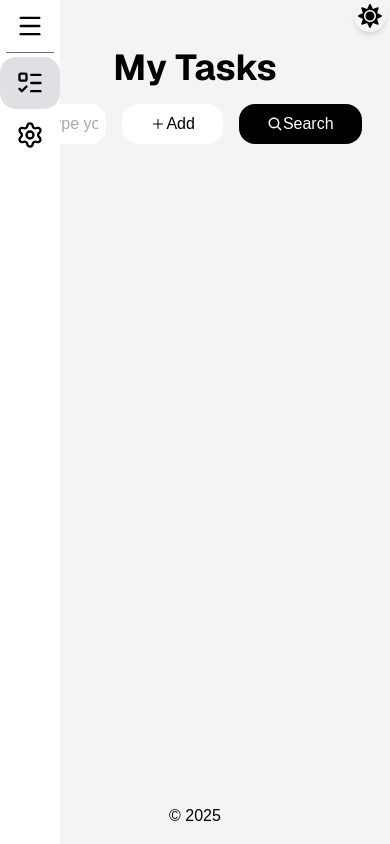
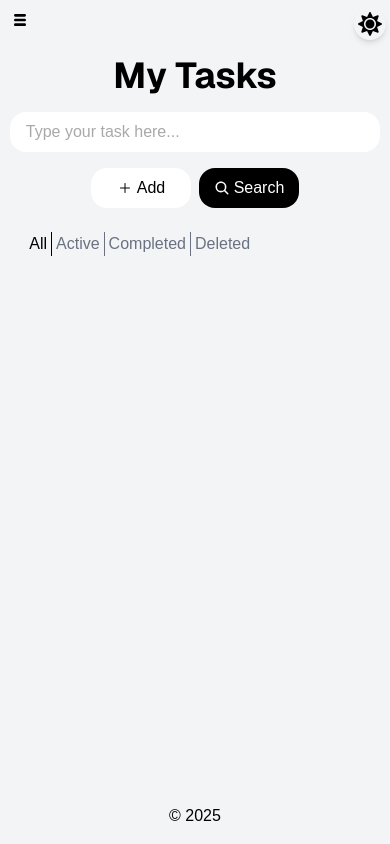
Before and after one commit to hamzafarooq6236/todo-app, a Next.js app: page / in a window 390 px wide. Both pictures are taken after typing "Sample" into the empty fields and a click on the button "Search". Built offline with nearby package versions, Linux system fonts and the light colour scheme.

Commit message:
make website responsive

```diff
--- a/app/components/sidebar.tsx
+++ b/app/components/sidebar.tsx
@@ -2,39 +2,24 @@
 import { usePathname } from "next/navigation";
 import Link from "next/link";
 import { useState } from "react";
+import { IoClose } from "react-icons/io5";
 
-export default function Sidebar() {
+interface SidebarProps {
+  isSidebarOpen: boolean;
+  toggleSideBar: () => void;
+}
+
+export default function Sidebar({ isSidebarOpen, toggleSideBar }: SidebarProps) {
 
   const pathName = usePathname();
   console.log(pathName);
 
-  const [isSidebarOpen, setIsSidebarOpen] = useState(false);
-  function toggleSideBar() {
-    setIsSidebarOpen((prevState) => !prevState);
-  }
+
   return (
-    <aside
-      className={`
-          bg-white dark:bg-[#1E2939]
-          h-screen
-          fixed z-50
-          flex flex-col
-          transition-all duration-300
-          overflow-hidden
-          ${isSidebarOpen ? "w-60" : "w-15"}
-        `}
-    >
+    <aside className={` bg-white dark:bg-[#1E2939] h-screen fixed z-50 flex flex-col transition-all overflow-hidden ${isSidebarOpen ? "w-[60vw] md:w-[15vw]" : " w-0 md:w-15"} `} >
       {/* Menu */}
-      <img
-        src="/menu.svg"
-        alt="Menu"
-        onClick={toggleSideBar}
-        className={`
-            menu
-            dark:invert
-            ${isSidebarOpen ? "pl-4 pt-3 w-13" : "px-4 py-3 w-13 min-w-15"}
-          `}
-      />
+      <img src="/menu.svg" alt="Menu" onClick={toggleSideBar} className={` menu dark:invert ${isSidebarOpen ? "hidden pl-4 pt-3 w-13" : "px-4 py-3 w-13 min-w-15"} `} />
+      <IoClose className={`text-black ${isSidebarOpen?"ml-2 h-8":"hidden"}`} onClick={toggleSideBar}/>
 
       {/* User Profile */}
       {isSidebarOpen && (
@@ -47,15 +32,7 @@ export default function Sidebar() {
         </div>
       )}
 
-      <hr
-        className={`
-            w-[80%]
-            border-t
-            border-gray-500
-            dark:border-gray-600
-            ${isSidebarOpen ? "self-center" : "self-center"}
-          `}
-      />
+      <hr className={` w-[80%] border-t border-gray-500 dark:border-gray-600 ${isSidebarOpen ? "self-center" : "self-center"} `} />
 
       {/* My Tasks */}
       <Link href="/">
--- a/app/page.tsx
+++ b/app/page.tsx
@@ -7,7 +7,8 @@ import Sidebar from "./components/sidebar";
 import Tasks from "./components/task"
 import { IoSearch } from "react-icons/io5";
 import { IoAdd } from "react-icons/io5";
-import Task from "./components/task";
+// import Task from "./components/task";
+import { TiThMenu } from "react-icons/ti";
 
 interface TaskItem {
   id: number,
@@ -20,6 +21,10 @@ interface TaskItem {
 
 export default function Home() {
   const { resolvedTheme, setTheme } = useTheme();
+  const [isSidebarOpen, setIsSidebarOpen] = useState(false);
+  function toggleSideBar() {
+    setIsSidebarOpen((prevState) => !prevState);
+  }
 
   const [tasks, setTasks] = useState<TaskItem[]>([]);
   const [taskInput, setTaskInput] = useState<string>("");
@@ -27,7 +32,7 @@ export default function Home() {
   const [activeFilter, setActiveFilter] = useState("All");
   const filters = ["All", "Active", "Completed", "Deleted"];
   const [searchInput, setSearchInput] = useState("");
-  const searchedTasks = tasks.filter((item) => item.deletedAt === null && item.task.toLowerCase().includes(searchInput.toLowerCase()) );
+  const searchedTasks = tasks.filter((item) => item.deletedAt === null && item.task.toLowerCase().includes(searchInput.toLowerCase()));
 
   function toggleTheme() {
     setTheme(resolvedTheme === "dark" ? "light" : "dark");
@@ -82,22 +87,35 @@ export default function Home() {
 
   function filter(fl: string) {
     let finalTasks = [];
+    let temp=[];
+    isSearch? temp=searchedTasks:temp=tasks;
     if (fl === "Deleted") {
-      finalTasks = tasks.filter((item) => item.deletedAt !== null);
+      finalTasks = temp.filter((item) => item.deletedAt !== null);
 
     } else if (fl === "Completed") {
-      const sorted = tasks.toSorted((a, b) => a.updatedAt - b.updatedAt);
+      const sorted = temp.toSorted((a, b) => a.updatedAt - b.updatedAt);
       finalTasks = sorted.filter(item => item.isChecked === true && item.deletedAt === null);
 
     }
     else if (fl === "Active") {
-      finalTasks = tasks.filter((item) => item.isChecked === false && item.deletedAt === null)
+      finalTasks = temp.filter((item) => item.isChecked === false && item.deletedAt === null)
 
     } else {
-      finalTasks = tasks.filter((item) => item.deletedAt === null);
+      finalTasks = temp.filter((item) => item.deletedAt === null);
     }
 
-    return (finalTasks.map((t) => (
+    return (!isSearch? finalTasks.map((t) => (
+      <Tasks
+        key={t.id}
+        id={t.id}
+        content={t.task}
+        isChecked={t.isChecked}
+        editTask={editTask}
+        handleChecked={handleChecked}
+        deleteTask={deleteTask}
+        restoreTask={restoreTask}
+      />
+    )):finalTasks.map((t) => (
                     <Tasks
                       key={t.id}
                       id={t.id}
@@ -113,11 +131,13 @@ export default function Home() {
 
   return (
     <div className="min-h-screen flex bg-[#F3F4F6] dark:bg-[#101828]">
-      <Sidebar />
+
+      <Sidebar isSidebarOpen={isSidebarOpen} toggleSideBar={toggleSideBar} />
 
       {/* Main */}
       <main className="w-full min-h-screen flex flex-col gap-4">
-
+        <div className="flex justify-between">
+          <button className="text-black p-3" onClick={() => setIsSidebarOpen(true)}><TiThMenu className="" /></button>
           {/* Theme Toggle */}
           <button
             onClick={toggleTheme}
@@ -144,15 +164,15 @@ export default function Home() {
             "
             />
           </button>
-
+        </div>
         {/* Heading */}
         <strong className="self-center text-4xl font-sans text-black dark:text-white">
           My Tasks
         </strong>
 
-        <div>
+        <div className="flex flex-col justify-center">
           {/* Task Input */}
-          <form onSubmit={handleAddSearch} className="flex gap-4 justify-center">
+          <form onSubmit={handleAddSearch} className="flex flex-col md:flex-row gap-4 items-center justify-center">
             <input
               type="text"
               autoFocus
@@ -163,7 +183,8 @@ export default function Home() {
               text-black dark:text-white
               placeholder-[#A9A9A9]
               rounded-2xl
-              w-[20%]
+              w-[95vw]
+              md:w-[20%]
               pl-4 pr-2 py-2
               outline-none
             `}
@@ -181,7 +202,8 @@ export default function Home() {
               text-black dark:text-white
               placeholder-[#A9A9A9]
               rounded-2xl
-              w-[20%]
+              w-[95vw]
+              md:w-[20%]
               pl-4 pr-2 py-2
               outline-none
             `}
@@ -189,43 +211,28 @@ export default function Home() {
                 setSearchInput(e.target.value);
               }}
             />
-            <button type="submit" onClick={() => setIsSearch(false)} className={`flex items-center transition-all ${isSearch ? "text-black bg-white" : "text-white bg-black"} dark:bg-[#4A5565] dark:text-white rounded-2xl px-7 py-2 cursor-pointer `}>
+            <div className="flex gap-2">
+              <button type="submit" onClick={() => setIsSearch(false)} className={`flex gap-1 w-25 md:w-25 items-center justify-center transition-all ${isSearch ? "bg-white text-black dark:bg-[#374151] dark:text-gray-300" : "bg-black text-white dark:bg-blue-600 dark:text-white"} rounded-2xl py-2 cursor-pointer `}>
                 <IoAdd />
                 Add
               </button>
-            <button type="button" onClick={() => setIsSearch(true)} className={`flex items-center transition-all ${isSearch ? "text-white bg-black" : "text-black bg-white"} dark:bg-[#4A5565] dark:text-white rounded-2xl px-7 py-2 cursor-pointer `}>
+              <button type="button" onClick={() => setIsSearch(true)} className={`flex gap-1 w-25 md:w-25 items-center justify-center transition-all ${isSearch ? "bg-black text-white dark:bg-blue-600 dark:text-white" : "bg-white text-black dark:bg-[#374151] dark:text-gray-300"} rounded-2xl py-2 cursor-pointer `}>
                 <IoSearch />
                 Search
               </button>
+            </div>
           </form>
-
-          {!isSearch ? (
-            <div className="mt-4 w-[27%] mx-auto">
+          {/*show tasks and serach results*/}
+            <div className="mt-4 w-[85vw] md:w-[27%] mx-auto ">
               <div className=" flex gap-1 mt-2">
-                {filters.map((f, index) => (<button key={index} className={` pr-1 cursor-pointer ${f === activeFilter ? "text-black" : "text-[#6A7282]"} ${f === "Deleted" ? "" : "border-r border-black-200"} `} onClick={() => setActiveFilter(f)}>{f}</button>))}
+                {filters.map((f, index) => (<button key={index} className={` pr-1 cursor-pointer ${f === activeFilter ? "text-black dark:text-white" : "text-[#6A7282]"} ${f === "Deleted" ? "" : "border-r border-black-200"} `} onClick={() => setActiveFilter(f)}>{f}</button>))}
               </div>
 
-              <div className="mt-4 overflow-y-auto scrollbar-thin h-[50vh] flex flex-col items-center gap-2">
+                <div className="mt-4 overflow-y-auto scrollbar-thin h-[35vh] md:h-[50vh] flex flex-col items-center gap-2">
                   {filter(activeFilter)}
                 </div>
+
             </div>
-          ) : (
-            <div className="mt-4 w-[27%] mx-auto overflow-y-auto h-[50vh] flex flex-col items-center gap-2">
-              {searchedTasks.map((t) => (
-                <Tasks
-                  key={t.id}
-                  id={t.id}
-                  content={t.task}
-                  isChecked={t.isChecked}
-                  editTask={editTask}
-                  handleChecked={handleChecked}
-                  deleteTask={deleteTask}
-                  restoreTask={restoreTask}
-                />
-              ))}
-            </div>
-          )}
-
         </div>
 
         {/*footer*/}
```
Lines whose indentation alone changed are shown as unchanged.
